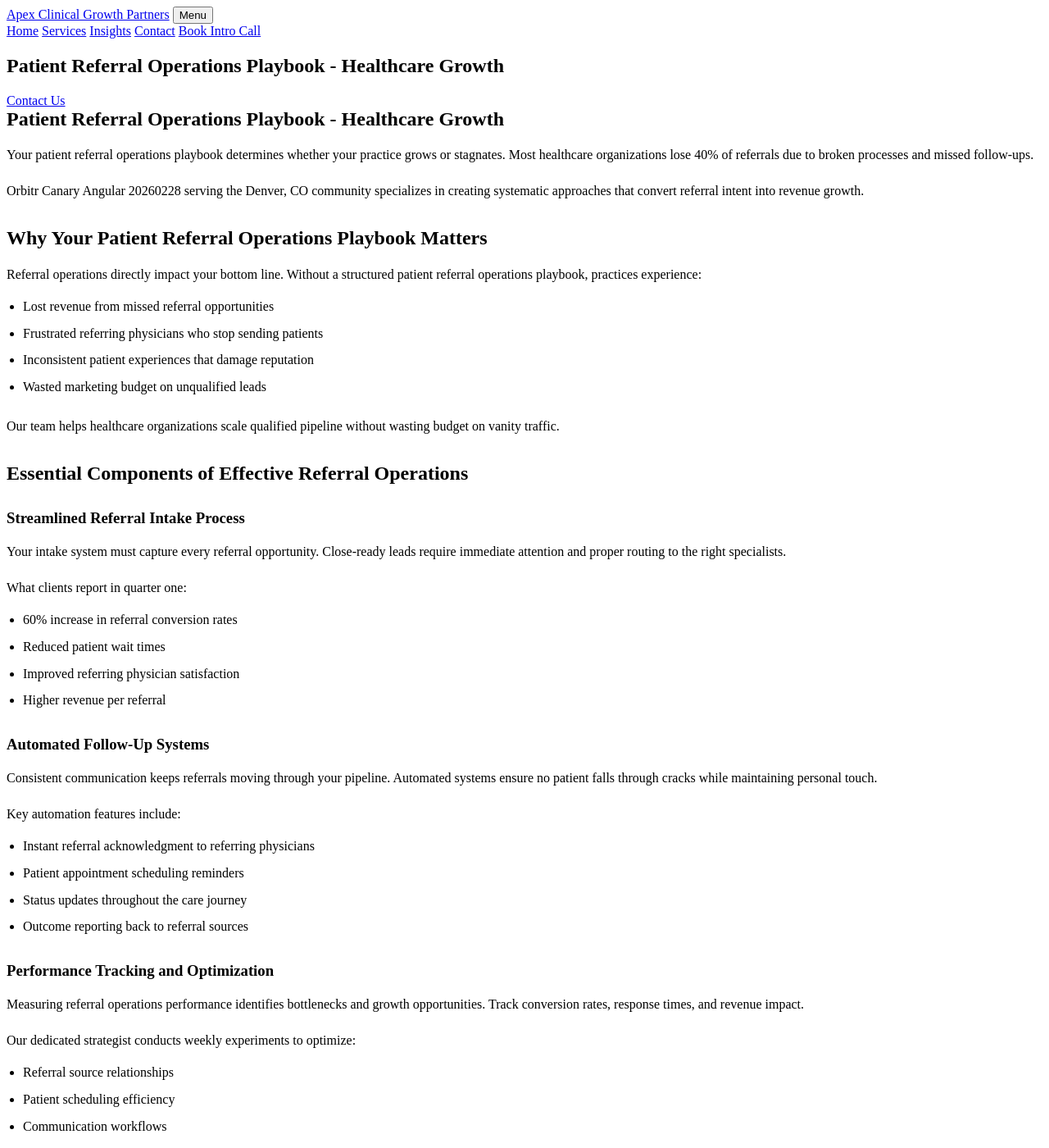
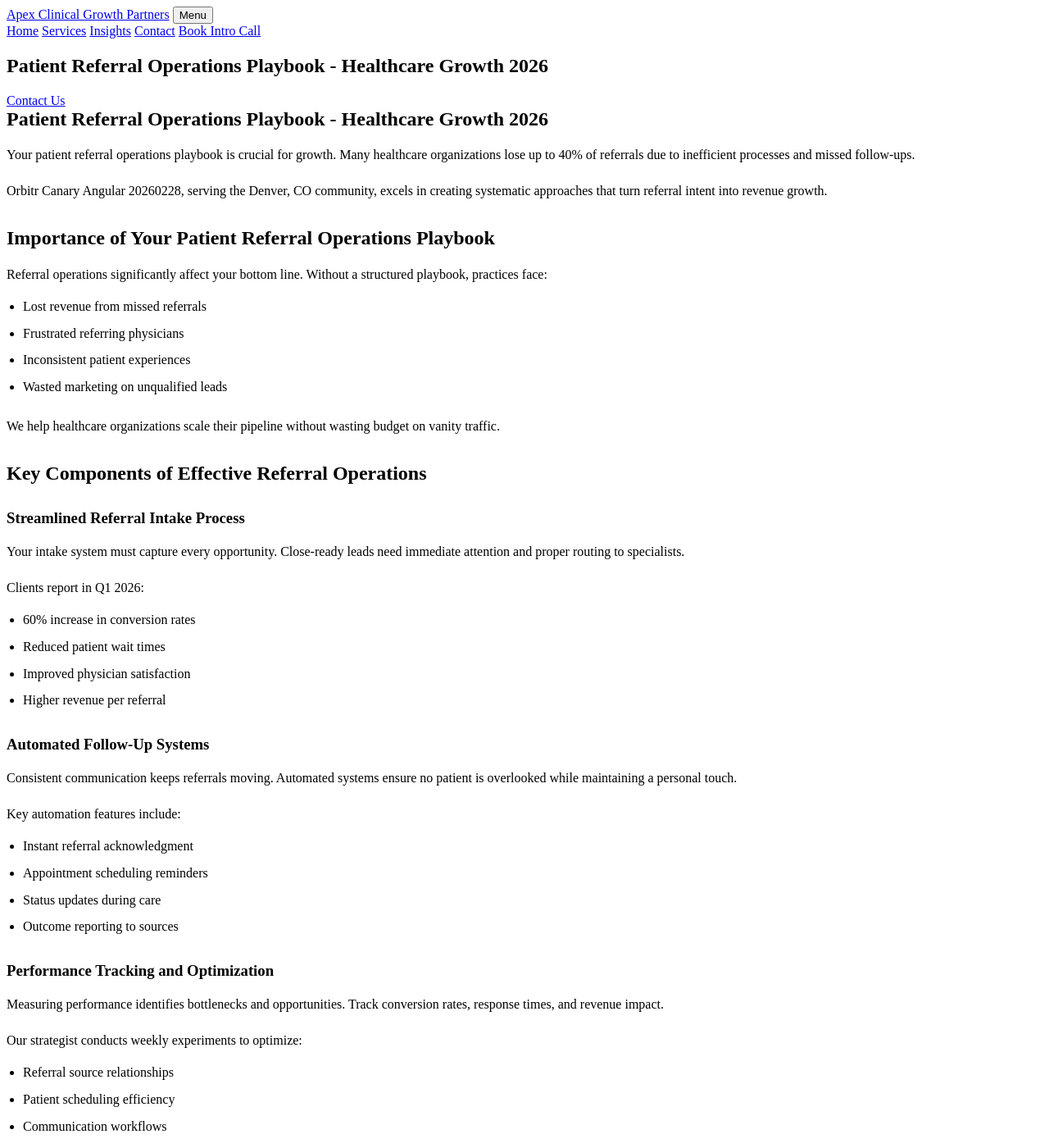
Before and after one commit to prjctlphbt/orbitr-canary-angular-20260228, a Jekyll site: the page angular-referral-ops-playbook-20260228142149.html, which Jekyll copies as it is, in a window 1280 px wide and 1400 px high. Shown: the whole window at 82% size. Built offline with Jekyll 4.4.1, drawn with Linux system fonts in a browser that asks for light colours; some of the changed text lies outside the part shown.

Commit message:
Refresh and update content: angular-referral-ops-playbook-20260228142149.html

```diff
--- a/angular-referral-ops-playbook-20260228142149.html
+++ b/angular-referral-ops-playbook-20260228142149.html
@@ -4,10 +4,9 @@
 <head>
 <meta charset="utf-8"/>
 <meta content="width=device-width, initial-scale=1.0" name="viewport"/>
-<meta content="Streamline patient referrals with our comprehensive operations playbook. Optimize workflows, boost growth, and improve patient outcomes. Get started today." name="description"/>
-<title>Patient Referral Operations Playbook - Healthcare Growth</title>
+<meta content="Optimize patient referrals with our 2026 operations playbook. Enhance workflows, drive growth, and improve patient outcomes. Start today." name="description"/>
+<title>Patient Referral Operations Playbook - Healthcare Growth 2026</title>
 <style>
-
 
 /* Minimal functional styles (accordion, forms only) */
 
@@ -49,7 +48,7 @@
  box-sizing: border-box;
 }
 
- </style>
+</style>
 <style id="orbitr-generated-content-style">
 .orbitr-generated-content > * {
  margin: 0;
@@ -84,7 +83,8 @@
 .orbitr-generated-content li {
  line-height: 1.65;
 }
-</style></head>
+</style>
+</head>
 <body>
 <header>
 <div class="container navbar">
@@ -102,46 +102,46 @@
 <main class="page-main">
 <section class="page-hero landing-hero">
 <div class="container">
-<h1>Patient Referral Operations Playbook - Healthcare Growth</h1>
+<h1>Patient Referral Operations Playbook - Healthcare Growth 2026</h1>
 <a class="cta" href="/services/">Contact Us</a>
 </div>
 </section>
 <section class="landing-content">
 <div class="container orbitr-generated-content">
-<h1>Patient Referral Operations Playbook - Healthcare Growth</h1>
-<p>Your patient referral operations playbook determines whether your practice grows or stagnates. Most healthcare organizations lose 40% of referrals due to broken processes and missed follow-ups.</p>
-<p>Orbitr Canary Angular 20260228 serving the Denver, CO community specializes in creating systematic approaches that convert referral intent into revenue growth.</p>
-<h2>Why Your Patient Referral Operations Playbook Matters</h2>
-<p>Referral operations directly impact your bottom line. Without a structured patient referral operations playbook, practices experience:</p>
+<h1>Patient Referral Operations Playbook - Healthcare Growth 2026</h1>
+<p>Your patient referral operations playbook is crucial for growth. Many healthcare organizations lose up to 40% of referrals due to inefficient processes and missed follow-ups.</p>
+<p>Orbitr Canary Angular 20260228, serving the Denver, CO community, excels in creating systematic approaches that turn referral intent into revenue growth.</p>
+<h2>Importance of Your Patient Referral Operations Playbook</h2>
+<p>Referral operations significantly affect your bottom line. Without a structured playbook, practices face:</p>
 <ul>
-<li>Lost revenue from missed referral opportunities</li>
-<li>Frustrated referring physicians who stop sending patients</li>
-<li>Inconsistent patient experiences that damage reputation</li>
-<li>Wasted marketing budget on unqualified leads</li>
+<li>Lost revenue from missed referrals</li>
+<li>Frustrated referring physicians</li>
+<li>Inconsistent patient experiences</li>
+<li>Wasted marketing on unqualified leads</li>
 </ul>
-<p>Our team helps healthcare organizations scale qualified pipeline without wasting budget on vanity traffic.</p>
-<h2>Essential Components of Effective Referral Operations</h2>
+<p>We help healthcare organizations scale their pipeline without wasting budget on vanity traffic.</p>
+<h2>Key Components of Effective Referral Operations</h2>
 <h3>Streamlined Referral Intake Process</h3>
-<p>Your intake system must capture every referral opportunity. Close-ready leads require immediate attention and proper routing to the right specialists.</p>
-<p>What clients report in quarter one:
+<p>Your intake system must capture every opportunity. Close-ready leads need immediate attention and proper routing to specialists.</p>
+<p>Clients report in Q1 2026:
 <ul>
-<li>60% increase in referral conversion rates</li>
+<li>60% increase in conversion rates</li>
 <li>Reduced patient wait times</li>
-<li>Improved referring physician satisfaction</li>
+<li>Improved physician satisfaction</li>
 <li>Higher revenue per referral</li>
 </ul></p>
 <h3>Automated Follow-Up Systems</h3>
-<p>Consistent communication keeps referrals moving through your pipeline. Automated systems ensure no patient falls through cracks while maintaining personal touch.</p>
+<p>Consistent communication keeps referrals moving. Automated systems ensure no patient is overlooked while maintaining a personal touch.</p>
 <p>Key automation features include:
 <ul>
-<li>Instant referral acknowledgment to referring physicians</li>
-<li>Patient appointment scheduling reminders</li>
-<li>Status updates throughout the care journey</li>
-<li>Outcome reporting back to referral sources</li>
+<li>Instant referral acknowledgment</li>
+<li>Appointment scheduling reminders</li>
+<li>Status updates during care</li>
+<li>Outcome reporting to sources</li>
 </ul></p>
 <h3>Performance Tracking and Optimization</h3>
-<p>Measuring referral operations performance identifies bottlenecks and growth opportunities. Track conversion rates, response times, and revenue impact.</p>
-<p>Our dedicated strategist conducts weekly experiments to optimize:
+<p>Measuring performance identifies bottlenecks and opportunities. Track conversion rates, response times, and revenue impact.</p>
+<p>Our strategist conducts weekly experiments to optimize:
 <ul>
 <li>Referral source relationships</li>
 <li>Patient scheduling efficiency</li>
@@ -149,9 +149,9 @@
 <li>Revenue conversion metrics</li>
 </ul></p>
 <h2>Transform Your Referral Operations Today</h2>
-<p>A comprehensive patient referral operations playbook transforms scattered processes into revenue-generating systems. Healthcare organizations using structured approaches see qualified growth within 90 days.</p>
-<p>Our services focus on building sustainable referral operations that scale with your practice. We help create systems that generate revenue intent, not vanity traffic.</p>
-<p>Ready to optimize your patient referral operations playbook? Contact our team at (720) 555-0105 or email hello@apexclinicalgrowth.com to discuss your referral growth strategy.</p>
+<p>A comprehensive playbook turns scattered processes into revenue-generating systems. Structured approaches lead to qualified growth within 90 days.</p>
+<p>Our services focus on sustainable referral operations that scale with your practice. We create systems that generate revenue intent, not vanity traffic.</p>
+<p>Ready to optimize your playbook? Contact our team at (720) 555-0105 or email hello@apexclinicalgrowth.com to discuss your strategy.</p>
 </div>
 </section>
 <section class="landing-cta">
@@ -194,6 +194,6 @@
  button.parentElement.classList.toggle('active');
  });
  });
- </script>
+</script>
 </body>
 </html>
```
